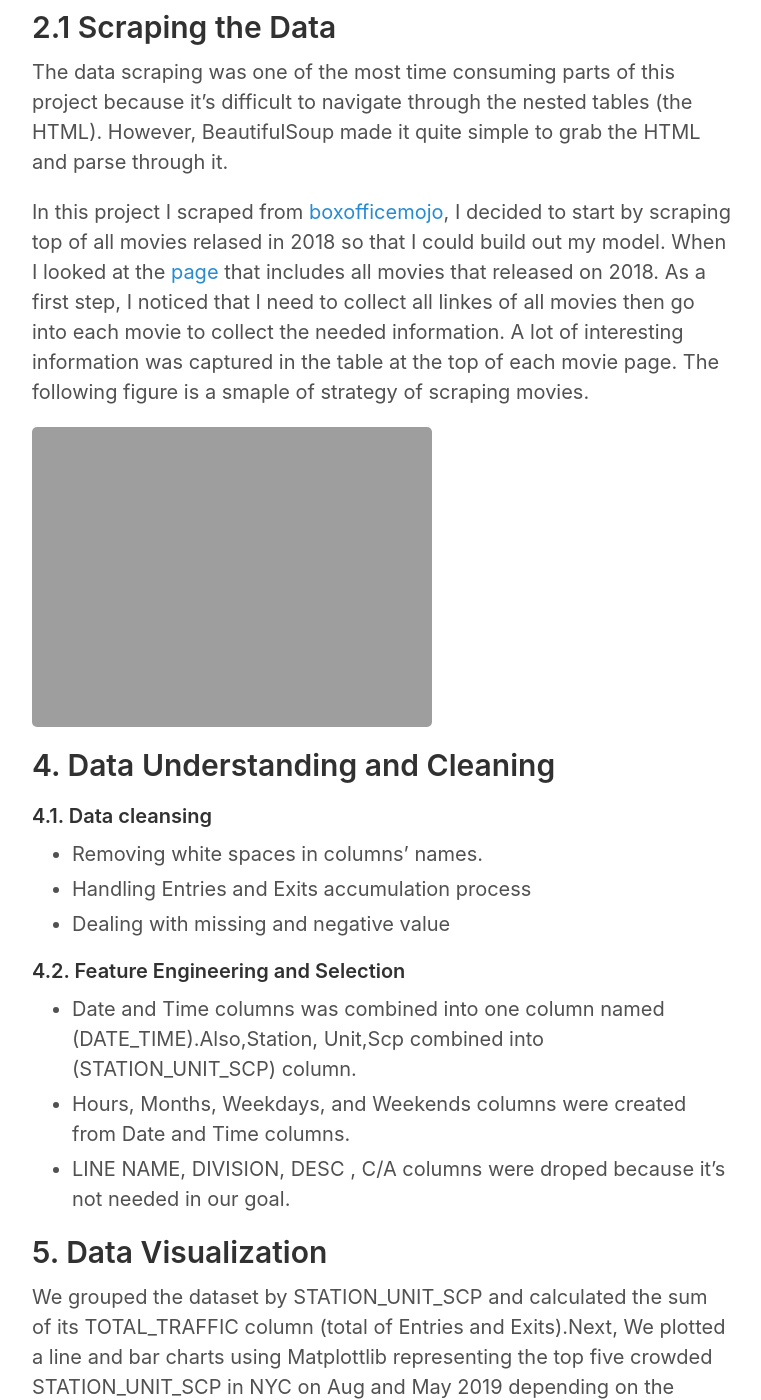
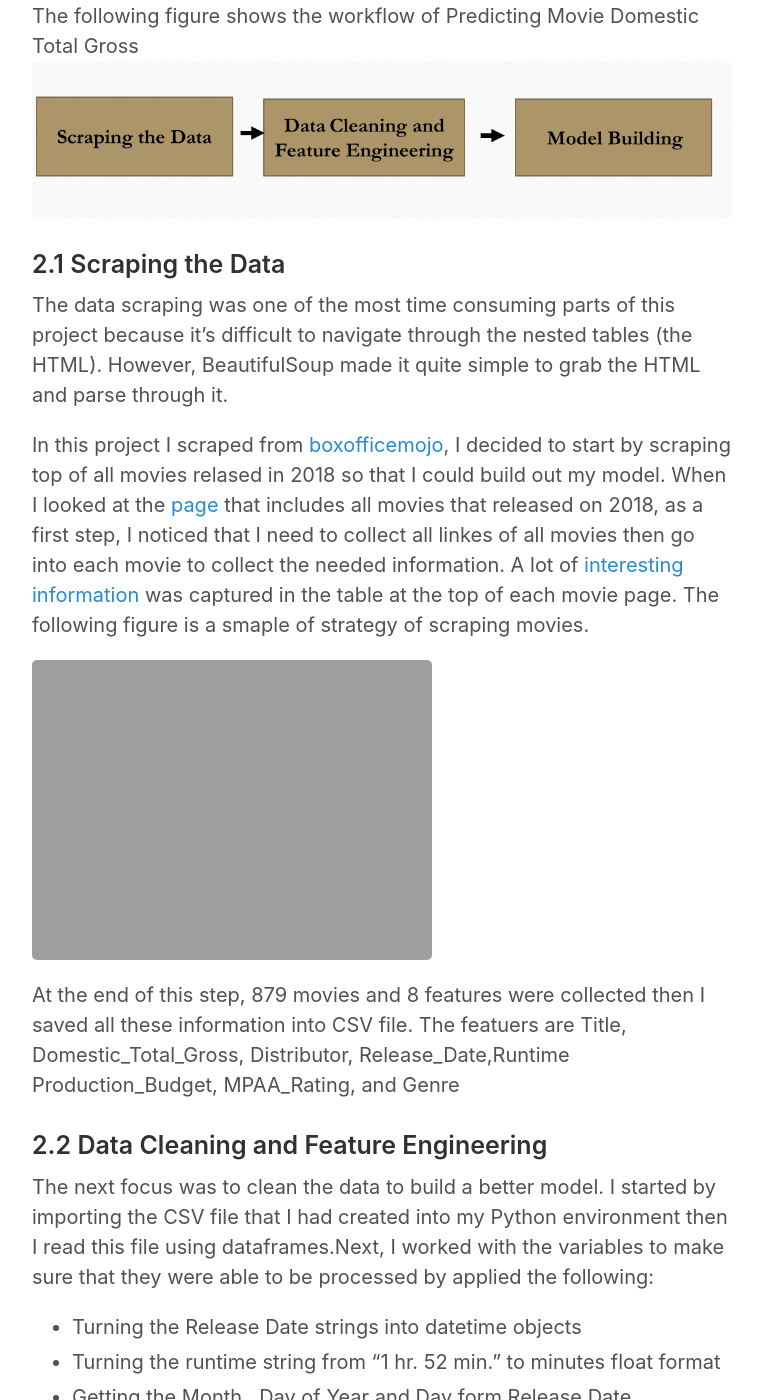
Before and after one commit to LubnaAlhenaki/LubnaAlhenaki.github.io, a Jekyll site: the page built from _posts/2016-01-03-introduction.md, in a window 1280 px wide and 1400 px high, scrolled down 887 px. Shown: the whole window, without its empty margins (258-1019 px from the left). Built offline with Jekyll 4.4.1, drawn with Linux system fonts in a browser that asks for light colours; some of the changed text lies outside the part shown.

Commit message:
Update 2016-01-03-introduction.md

```diff
--- a/_posts/2016-01-03-introduction.md
+++ b/_posts/2016-01-03-introduction.md
@@ -7,14 +7,15 @@
 
 ## 1. Objectives
 
-The main objectives of this project are:
 
-1- Using BeautifulSoup to scrape web data (must have good knowledge in HTML)
-2- Using Statsmodels and Scikit-learn to build linear regression model
-3- Using power transformation to variables in order to create a better model
-4- Experiment between Lasso, Ridge, and Elastic Net to regularize the models (solve overfitting problem)
-5- Utilizing cross validation to build better model during sampling process
 
+In fact, the film industry is a significant player in the global economy.  In this project, I try to answer the question, which factors, if any, contribute to the success of films at the box office that will help business area.The major goal is to predict a domestic total gross value by using a linear regression model.The main objectives of this project are:
+
+* Using BeautifulSoup to scrape web data (must have good knowledge in HTML)
+* Using Statsmodels and Scikit-learn to build linear regression model
+* Using power transformation to variables in order to create a better model
+* Experiment between Lasso, Ridge, and Elastic Net to regularize the models (solve overfitting problem)
+* Utilizing cross validation to build better model during sampling process
 
 
 
@@ -24,29 +25,30 @@
 
 
 
-## 2.1 Scraping the Data
+### 2.1 Scraping the Data
 The data scraping was one of the most time consuming parts of this project because it’s difficult to navigate through the nested tables (the HTML). However, BeautifulSoup made it quite simple to grab the HTML and parse through it.
 
-In this project I scraped from [boxofficemojo](https://www.boxofficemojo.com), I decided to start by scraping top of all  movies relased in 2018 so that I could build out my model. When I looked at the [page](https://www.boxofficemojo.com/yearly/chart/?yr=2018&p=.htm) that includes all movies that released on 2018. As a first step, I noticed that I need to collect all linkes of all movies then  go into each movie to collect the needed information. A lot of interesting information was captured in the table at the top of each movie page. The following figure is a smaple of strategy of scraping movies.
+In this project I scraped from [boxofficemojo](https://www.boxofficemojo.com), I decided to start by scraping top of all  movies relased in 2018 so that I could build out my model. When I looked at the [page](https://www.boxofficemojo.com/yearly/chart/?yr=2018&p=.htm) that includes all movies that released on 2018, as a first step, I noticed that I need to collect all linkes of all movies then  go into each movie to collect the needed information. A lot of [interesting information](https://www.boxofficemojo.com/movies/?id=grinch2017.htm) was captured in the table at the top of each movie page. The following figure is a smaple of strategy of scraping movies.
 
 ![Image test]({{ site.url }}/images/project2-2.png)
 
-## 4. Data Understanding and Cleaning
-
-#### 4.1. Data cleansing
-* Removing white spaces in columns’ names.
-* Handling Entries and Exits accumulation process
-* Dealing with missing and negative value
+At the end of this step, 879 movies and 8 features were collected then I saved all these information into CSV file. The featuers are Title, Domestic_Total_Gross, Distributor, Release_Date,Runtime	Production_Budget, MPAA_Rating, and Genre
 
 
-#### 4.2. Feature Engineering and Selection
-* Date and Time columns was combined into one column named (DATE_TIME).Also,Station, Unit,Scp combined into (STATION_UNIT_SCP) column.
-* Hours, Months, Weekdays, and Weekends columns were created from Date and Time columns.
-* LINE NAME, DIVISION, DESC , C/A columns were droped because it's not needed in our goal.
+### 2.2 Data Cleaning and Feature Engineering
 
+The next focus was to clean the data to build a better model. I started by importing the CSV file that I had created into my Python environment then I read this file using dataframes.Next, I worked with the variables to make sure that they were able to be processed by applied the following:
 
+* Turning the Release Date strings into datetime objects
+* Turning the runtime string from "1 hr. 52 min." to minutes float format
+* Getting the Month , Day of Year and Day form Release Date
+* Dealing with categorical data such as Genre and MAPP Rating
+* Drop the Null values
+* Shuffling Data
 
-## 5. Data Visualization
+Regarding dealing with categorical data I used One-Hot encoding with Genre feature and Ordinal with MAPP Rating feature
+
+### 2.3 Model Building
 
 We grouped the dataset by STATION_UNIT_SCP and calculated the sum of its TOTAL_TRAFFIC column (total of Entries and Exits).Next, We plotted a line and bar charts using Matplottlib representing the top five crowded STATION_UNIT_SCP in NYC on Aug and May 2019 depending on the avrage of TOTAL_TRAFFIC.
 
```
